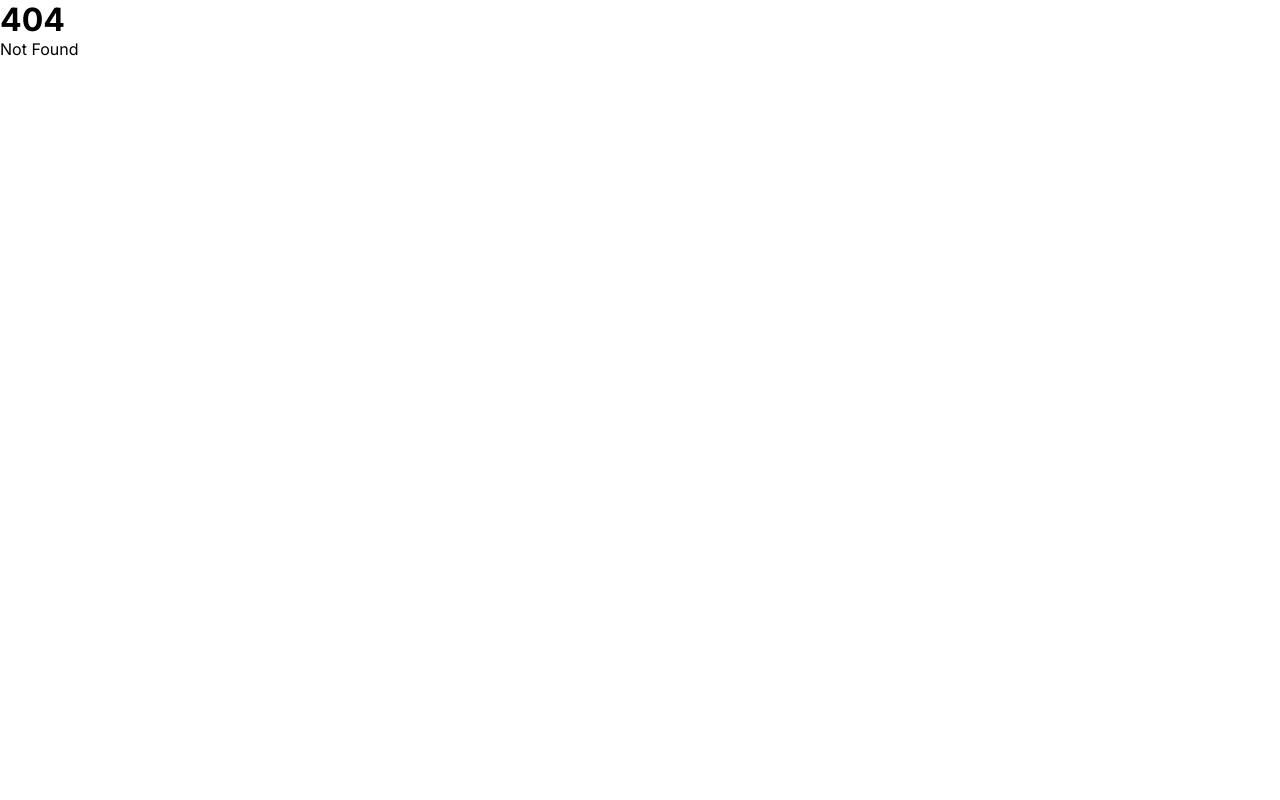
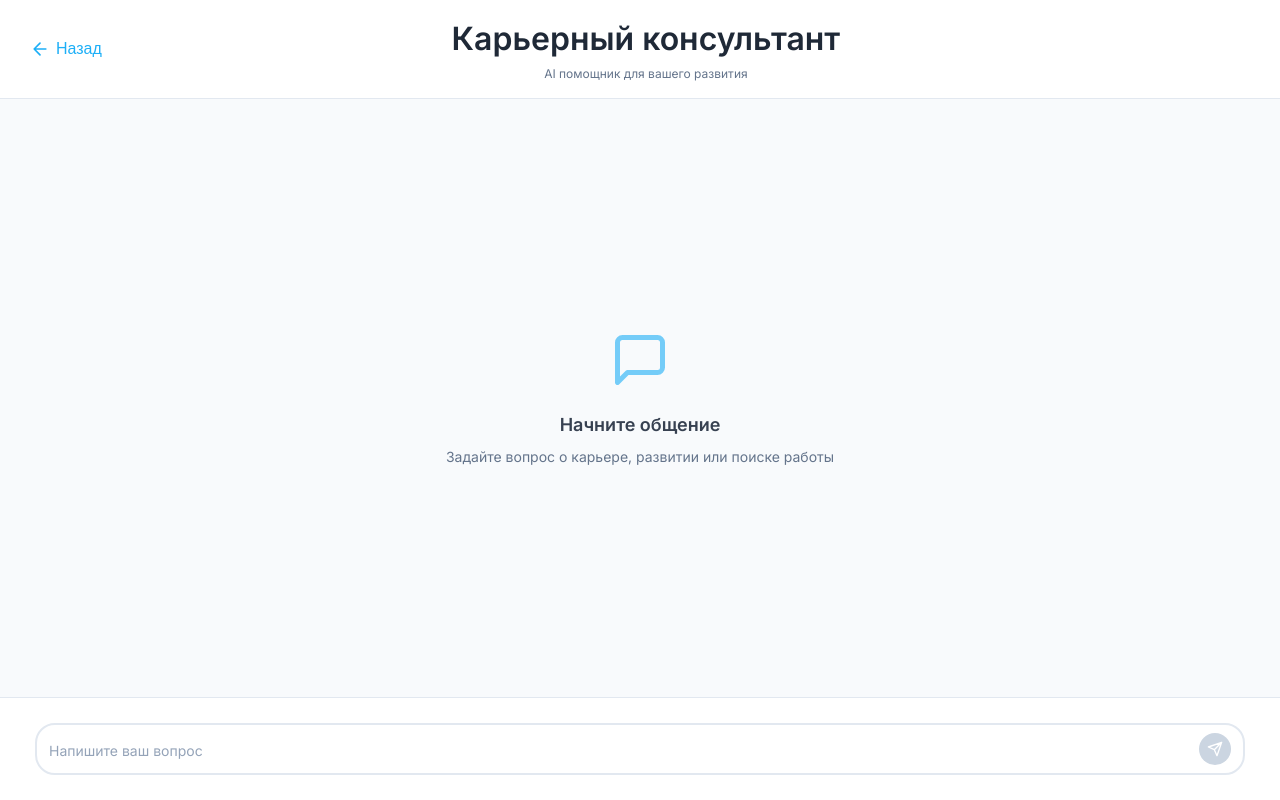
Before and after one commit to d1mspy/NizhNovHack, a SvelteKit app in the folder frontend/: page /career-chat/1 in a window 1280 px wide. Before the commit this address had no page. Built offline with nearby package versions, Linux system fonts and the light colour scheme.

Commit message:
fix: routes

```diff
--- a/frontend/src/routes/career-chat/+page.svelte
+++ b/frontend/src/routes/career-chat/[id]/+page.svelte
@@ -1,6 +1,8 @@
 <script lang="ts">
   import { onMount } from 'svelte';
+  import { page } from '$app/stores';
   import { goto } from '$app/navigation';
+  import { get } from 'svelte/store';
 
   interface Message {
     id: number;
@@ -15,7 +17,8 @@
   let nextId = 1;
 
   function goBack() {
-    goto('/user');
+    const id = get(page).params.id;
+    goto(`/user/${id}`);
   }
 
   function scrollToBottom() {
@@ -175,11 +178,26 @@
         disabled={!userInput.trim() || isLoading}
         class="send-button"
         title="Отправить сообщение"
+        aria-label="Отправить сообщение"
+        type="button"
       >
-        <svg width="20" height="20" viewBox="0 0 24 24" fill="none" stroke="currentColor">
-          <path d="M22 2L11 13M22 2l-7 20-4-9-9-4 20-7z" stroke-width="2" stroke-linecap="round" stroke-linejoin="round"/>
+        <svg
+          width="20"
+          height="20"
+          viewBox="0 0 24 24"
+          fill="none"
+          stroke="currentColor"
+          aria-hidden="true"
+        >
+          <path
+            d="M22 2L11 13M22 2l-7 20-4-9-9-4 20-7z"
+            stroke-width="2"
+            stroke-linecap="round"
+            stroke-linejoin="round"
+          />
         </svg>
       </button>
+
     </div>
   </div>
 </div>
--- a/frontend/src/routes/user/[id]/+page.svelte
+++ b/frontend/src/routes/user/[id]/+page.svelte
@@ -9,11 +9,13 @@
   }
 
   function goToCareerConsultant() {
-    goto('/career-chat');
+    const id = get(page).params.id;
+    goto(`/career-chat/${id}`);
   }
 
   function goToCareerProspects() {
-    goto('/career-prospects');
+    const id = get(page).params.id;
+    goto(`/career-prospects/${id}`);
   }
 </script>
 
```
